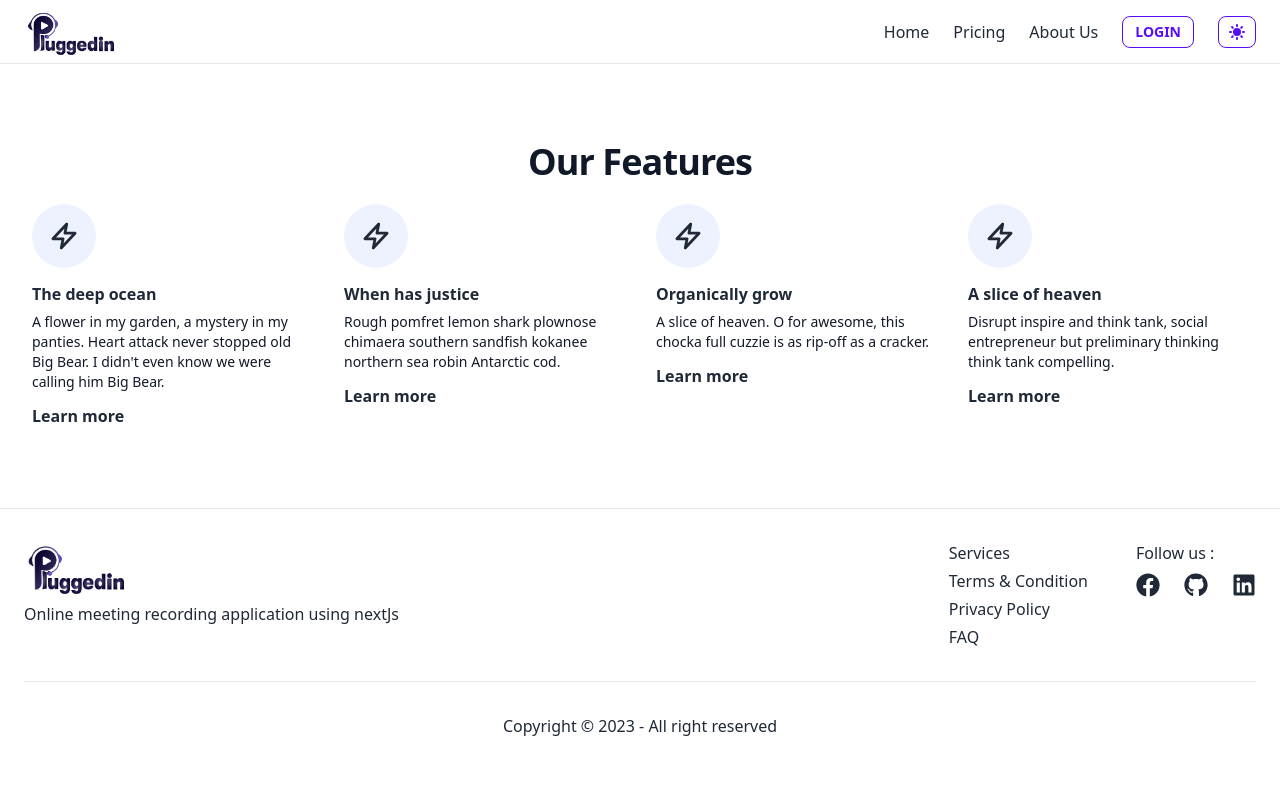
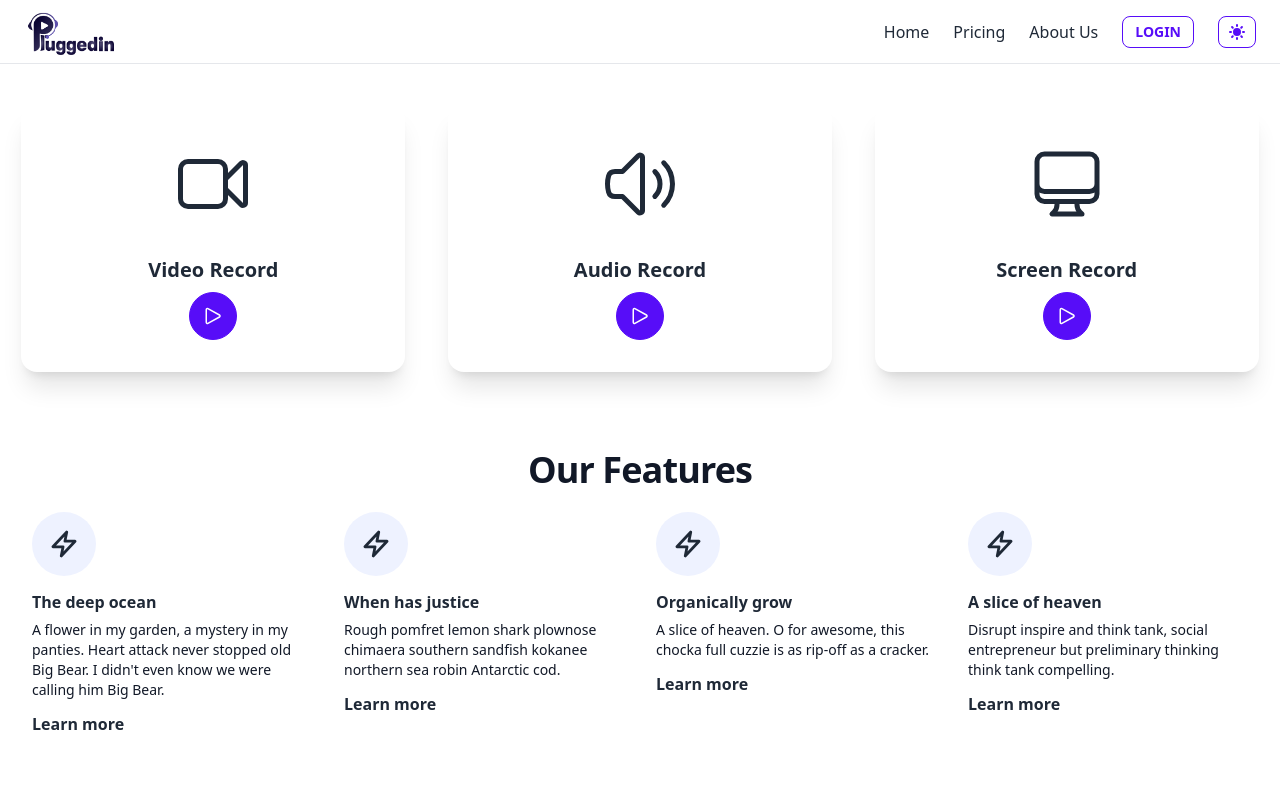
Before and after one commit to mdpahlovi/plugged-in, a Next.js app: page / in a window 1280 px wide. Shown: the top 800 px of the page. Built offline with nearby package versions, Linux system fonts and the light colour scheme.

Commit message:
recorder design

```diff
--- /dev/null
+++ b/components/ScreenRecorder.js
@@ -0,0 +1,152 @@
+import React from "react";
+// import { useReactMediaRecorder } from "react-media-recorder";
+
+const ScreenRecorder = () => {
+  //   const { status, startRecording, stopRecording, mediaBlobUrl } =
+  //     useReactMediaRecorder({ screen: true });
+
+  return (
+    <div className="lg:flex items-center justify-evenly mt-10">
+      <div className="card w-96 shadow-xl bg-base-100 mx-auto hover:text-white cursor-pointer transition ease-in-out delay-150 hover:-translate-y-1 hover:scale-110 hover:bg-cyan-500 duration-300 ">
+        <figure className="px-10 pt-10">
+          <svg
+            xmlns="http://www.w3.org/2000/svg"
+            fill="none"
+            viewBox="0 0 24 24"
+            stroke-width="1.5"
+            stroke="currentColor"
+            className="w-full h-20"
+          >
+            <path
+              stroke-linecap="round"
+              d="M15.75 10.5l4.72-4.72a.75.75 0 011.28.53v11.38a.75.75 0 01-1.28.53l-4.72-4.72M4.5 18.75h9a2.25 2.25 0 002.25-2.25v-9a2.25 2.25 0 00-2.25-2.25h-9A2.25 2.25 0 002.25 7.5v9a2.25 2.25 0 002.25 2.25z"
+            />
+          </svg>
+        </figure>
+        <div className="card-body items-center text-center">
+          <h2 className="card-title">Video Record</h2>
+          <div className="card-actions">
+            <button className="btn btn-circle btn-primary">
+              <svg
+                xmlns="http://www.w3.org/2000/svg"
+                fill="none"
+                viewBox="0 0 24 24"
+                strokeWidth="1.5"
+                stroke="currentColor"
+                className="w-6 h-6"
+              >
+                <path
+                  strokeLinecap="round"
+                  strokeLinejoin="round"
+                  d="M5.25 5.653c0-.856.917-1.398 1.667-.986l11.54 6.348a1.125 1.125 0 010 1.971l-11.54 6.347a1.125 1.125 0 01-1.667-.985V5.653z"
+                />
+              </svg>
+            </button>
+          </div>
+        </div>
+      </div>
+      <div className="card w-96 bg-base-100 shadow-xl mx-auto cursor-pointer hover:text-white transition ease-in-out delay-150 hover:-translate-y-1 hover:scale-110 hover:bg-cyan-500 duration-300 ">
+        <figure className="px-10 pt-10">
+          <svg
+            xmlns="http://www.w3.org/2000/svg"
+            fill="none"
+            viewBox="0 0 24 24"
+            stroke-width="1.5"
+            stroke="currentColor"
+            class="w-full h-20"
+          >
+            <path
+              stroke-linecap="round"
+              stroke-linejoin="round"
+              d="M19.114 5.636a9 9 0 010 12.728M16.463 8.288a5.25 5.25 0 010 7.424M6.75 8.25l4.72-4.72a.75.75 0 011.28.53v15.88a.75.75 0 01-1.28.53l-4.72-4.72H4.51c-.88 0-1.704-.507-1.938-1.354A9.01 9.01 0 012.25 12c0-.83.112-1.633.322-2.396C2.806 8.756 3.63 8.25 4.51 8.25H6.75z"
+            />
+          </svg>
+        </figure>
+        <div className="card-body items-center text-center">
+          <h2 className="card-title">Audio Record</h2>
+          <div className="card-actions">
+            <button className="btn btn-primary btn-circle">
+              <svg
+                xmlns="http://www.w3.org/2000/svg"
+                fill="none"
+                viewBox="0 0 24 24"
+                strokeWidth="1.5"
+                stroke="currentColor"
+                className="w-6 h-6"
+              >
+                <path
+                  strokeLinecap="round"
+                  strokeLinejoin="round"
+                  d="M5.25 5.653c0-.856.917-1.398 1.667-.986l11.54 6.348a1.125 1.125 0 010 1.971l-11.54 6.347a1.125 1.125 0 01-1.667-.985V5.653z"
+                />
+              </svg>
+            </button>
+          </div>
+        </div>
+      </div>
+      <div className="card w-96 bg-base-100 shadow-xl mx-auto cursor-pointer hover:text-white transition ease-in-out delay-150 hover:-translate-y-1 hover:scale-110 hover:bg-cyan-500 duration-300 ">
+        <figure className="px-10 pt-10">
+          <svg
+            xmlns="http://www.w3.org/2000/svg"
+            fill="none"
+            viewBox="0 0 24 24"
+            stroke-width="1.5"
+            stroke="currentColor"
+            class="w-full h-20"
+          >
+            <path
+              stroke-linecap="round"
+              stroke-linejoin="round"
+              d="M9 17.25v1.007a3 3 0 01-.879 2.122L7.5 21h9l-.621-.621A3 3 0 0115 18.257V17.25m6-12V15a2.25 2.25 0 01-2.25 2.25H5.25A2.25 2.25 0 013 15V5.25m18 0A2.25 2.25 0 0018.75 3H5.25A2.25 2.25 0 003 5.25m18 0V12a2.25 2.25 0 01-2.25 2.25H5.25A2.25 2.25 0 013 12V5.25"
+            />
+          </svg>
+        </figure>
+        <div className="card-body items-center text-center">
+          <h2 className="card-title">Screen Record</h2>
+          <div className="card-actions">
+            <button className="btn btn-primary btn-circle">
+              <svg
+                xmlns="http://www.w3.org/2000/svg"
+                fill="none"
+                viewBox="0 0 24 24"
+                strokeWidth="1.5"
+                stroke="currentColor"
+                className="w-6 h-6"
+              >
+                <path
+                  strokeLinecap="round"
+                  strokeLinejoin="round"
+                  d="M5.25 5.653c0-.856.917-1.398 1.667-.986l11.54 6.348a1.125 1.125 0 010 1.971l-11.54 6.347a1.125 1.125 0 01-1.667-.985V5.653z"
+                />
+              </svg>
+            </button>
+          </div>
+        </div>
+      </div>
+    </div>
+  );
+};
+
+export default ScreenRecorder;
+
+{
+  /* <div className="flex flex-col items-center">
+      <button className="btn btn-primary mx-[50%] my-10 rounded-full w-[100px] h-[100px]">
+        <svg
+          xmlns="http://www.w3.org/2000/svg"
+          fill="none"
+          viewBox="0 0 24 24"
+          strokeWidth="1.5"
+          stroke="currentColor"
+          className="w-10 h-10"
+        >
+          <path
+            strokeLinecap="round"
+            strokeLinejoin="round"
+            d="M5.25 5.653c0-.856.917-1.398 1.667-.986l11.54 6.348a1.125 1.125 0 010 1.971l-11.54 6.347a1.125 1.125 0 01-1.667-.985V5.653z"
+          />
+        </svg>
+      </button>
+      <p className="text-3xl font-bold text-blue-800">Screen Recorder</p>
+    </div> */
+}
--- a/package.json
+++ b/package.json
@@ -14,10 +14,11 @@
     "daisyui": "^2.46.1",
     "eslint": "8.31.0",
     "eslint-config-next": "13.1.1",
-    "next": "13.1.1",
+    "next": "^13.1.1",
     "react": "18.2.0",
     "react-dom": "18.2.0",
-    "react-icons": "^4.7.1"
+    "react-icons": "^4.7.1",
+    "react-media-recorder": "^1.6.6"
   },
   "devDependencies": {
     "autoprefixer": "^10.4.13",
--- a/pages/index.js
+++ b/pages/index.js
@@ -1,11 +1,12 @@
 import Features from "../components/Features";
 import Main from "../components/Layout/Main";
+import ScreenRecorder from "../components/ScreenRecorder";
 
 export default function Home() {
-    return (
-        <Main title="Plugged In | Record Everything Online" className="">
-            <Features></Features>
-
-        </Main>
-    );
+  return (
+    <Main title="Plugged In | Record Everything Online" className="w-full">
+      <ScreenRecorder></ScreenRecorder>
+      <Features></Features>
+    </Main>
+  );
 }
```
Also changed, not shown: 1 other file (tests, documents, lock files or other folders).
